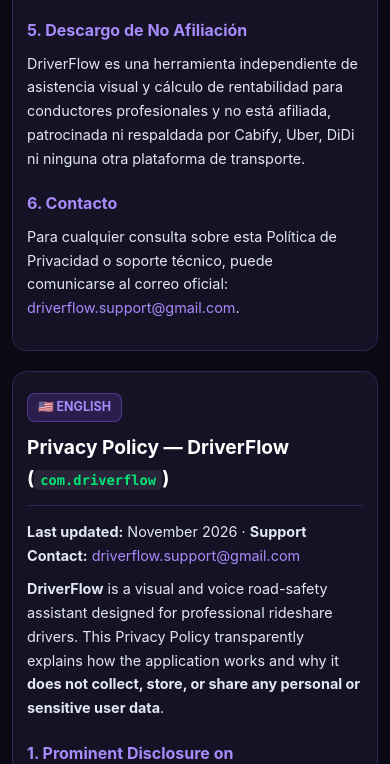
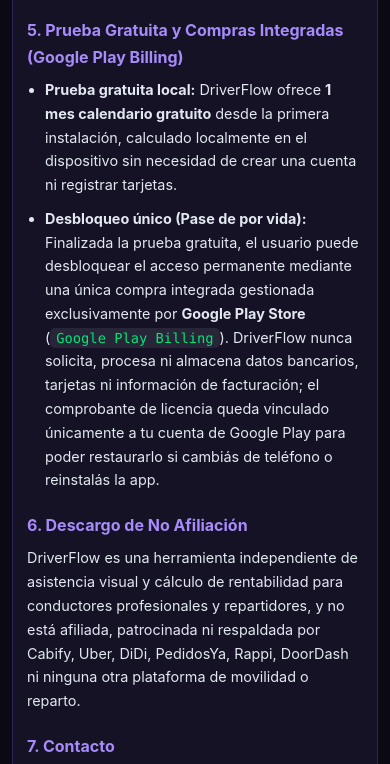
Before and after one commit to Evecchio/driverflow-legal, a plain HTML site: page index.html in a window 390 px wide. Shown: the part 3680-4444 px from the top of the page. Drawn offline with Linux system fonts and the light colour scheme.

Commit message:
Update Privacy Policy: responsive layout + Google Play Billing & 1-month trial disclosure

```diff
--- a/index.html
+++ b/index.html
@@ -367,10 +367,16 @@
             <li><strong>Eliminación instantánea:</strong> El usuario puede eliminar todos los ajustes locales y registros en cualquier momento tocando el botón <strong>"Restablecer datos locales"</strong> / <strong>"Restablecer ajustes y borrar datos locales"</strong> dentro de la pantalla principal de DriverFlow, o desinstalando la aplicación.</li>
         </ul>
 
-        <h3>5. Descargo de No Afiliación</h3>
-        <p>DriverFlow es una herramienta independiente de asistencia visual y cálculo de rentabilidad para conductores profesionales y no está afiliada, patrocinada ni respaldada por Cabify, Uber, DiDi ni ninguna otra plataforma de transporte.</p>
+        <h3>5. Prueba Gratuita y Compras Integradas (Google Play Billing)</h3>
+        <ul>
+            <li><strong>Prueba gratuita local:</strong> DriverFlow ofrece <strong>1 mes calendario gratuito</strong> desde la primera instalación, calculado localmente en el dispositivo sin necesidad de crear una cuenta ni registrar tarjetas.</li>
+            <li><strong>Desbloqueo único (Pase de por vida):</strong> Finalizada la prueba gratuita, el usuario puede desbloquear el acceso permanente mediante una única compra integrada gestionada exclusivamente por <strong>Google Play Store</strong> (<code>Google Play Billing</code>). DriverFlow nunca solicita, procesa ni almacena datos bancarios, tarjetas ni información de facturación; el comprobante de licencia queda vinculado únicamente a tu cuenta de Google Play para poder restaurarlo si cambiás de teléfono o reinstalás la app.</li>
+        </ul>
 
-        <h3>6. Contacto</h3>
+        <h3>6. Descargo de No Afiliación</h3>
+        <p>DriverFlow es una herramienta independiente de asistencia visual y cálculo de rentabilidad para conductores profesionales y repartidores, y no está afiliada, patrocinada ni respaldada por Cabify, Uber, DiDi, PedidosYa, Rappi, DoorDash ni ninguna otra plataforma de movilidad o reparto.</p>
+
+        <h3>7. Contacto</h3>
         <p>Para cualquier consulta sobre esta Política de Privacidad o soporte técnico, puede comunicarse al correo oficial: <a href="mailto:driverflow.support@gmail.com" style="color: var(--primary-light);">driverflow.support@gmail.com</a>.</p>
     </section>
 
@@ -416,10 +422,16 @@
             <li><strong>Instant Data Deletion:</strong> Users can erase all local settings and diagnostic files at any time using the in-app <strong>"Restablecer datos locales"</strong> (Reset local data) button on the main screen, or by uninstalling the app.</li>
         </ul>
 
-        <h3>5. Non-Affiliation Disclaimer</h3>
-        <p>DriverFlow is an independent road-safety and profitability calculation tool developed for professional drivers and is not affiliated with, endorsed by, or sponsored by Cabify, Uber, DiDi, or any rideshare platform.</p>
+        <h3>5. Free Trial &amp; In-App Purchases (Google Play Billing)</h3>
+        <ul>
+            <li><strong>Local Free Trial:</strong> DriverFlow includes a <strong>1 full calendar month free trial</strong> starting on first installation, tracked locally on your device with no account creation or credit card required.</li>
+            <li><strong>One-Time Lifetime Unlock:</strong> After the trial ends, users may unlock permanent access via a single one-time in-app purchase processed exclusively by <strong>Google Play Store</strong> (<code>Google Play Billing</code>). DriverFlow never accesses, processes, or stores payment cards or billing details; purchase entitlement is verified directly with Google Play on your device so you can restore access on reinstall or a new phone.</li>
+        </ul>
 
-        <h3>6. Contact Information</h3>
+        <h3>6. Non-Affiliation Disclaimer</h3>
+        <p>DriverFlow is an independent road-safety and profitability calculation tool developed for professional rideshare and delivery drivers and is not affiliated with, endorsed by, or sponsored by Cabify, Uber, DiDi, DoorDash, Rappi, PedidosYa, or any rideshare or delivery platform.</p>
+
+        <h3>7. Contact Information</h3>
         <p>If you have any questions regarding this Privacy Policy or technical support, please contact: <a href="mailto:driverflow.support@gmail.com" style="color: var(--primary-light);">driverflow.support@gmail.com</a>.</p>
     </section>
 
```
Also changed, not shown: privacy-policy.html (+18 -6 lines).
